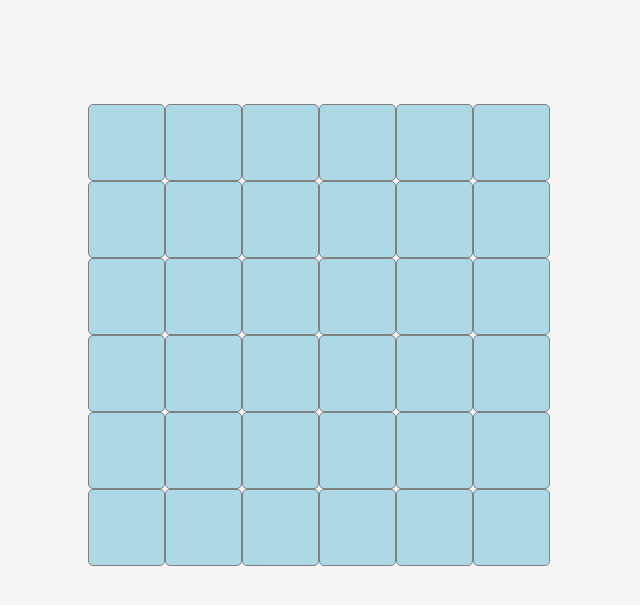
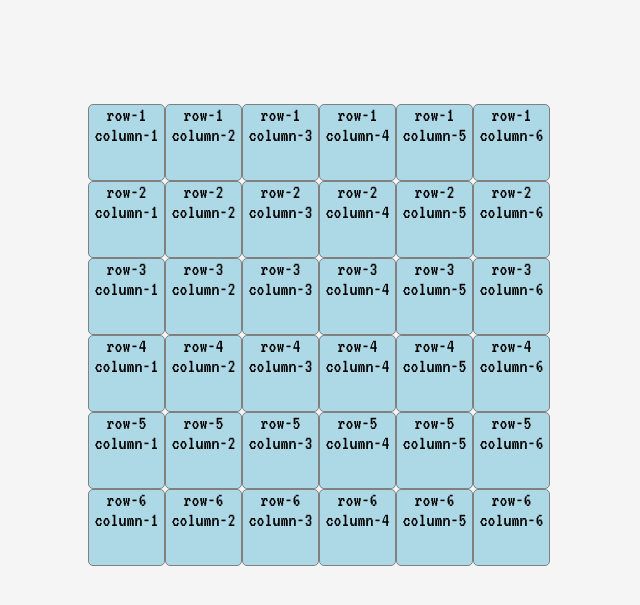
Before and after one commit to danielduffield/short-circuit, a website: page index.html in a window 1280 px wide. Shown: the part 77-682 px from the top of the page, without its empty margins (321-961 px from the left). Drawn offline with nearby package versions, Linux system fonts and the light colour scheme.

Commit message:
Re-added tile column and row info for debugging. #1

```diff
--- a/styles.css
+++ b/styles.css
@@ -2,6 +2,7 @@
   margin: 0;
   padding: 0;
   box-sizing: border-box;
+  font-family: 'VT323', monospace;
 }
 
 #landing {
@@ -41,6 +42,7 @@ h1 {
   z-index: 1;
   display: inline-block;
   border-radius: 5px;
+  font-size: 20px;
 }
 
 .hidden-tile {
```
